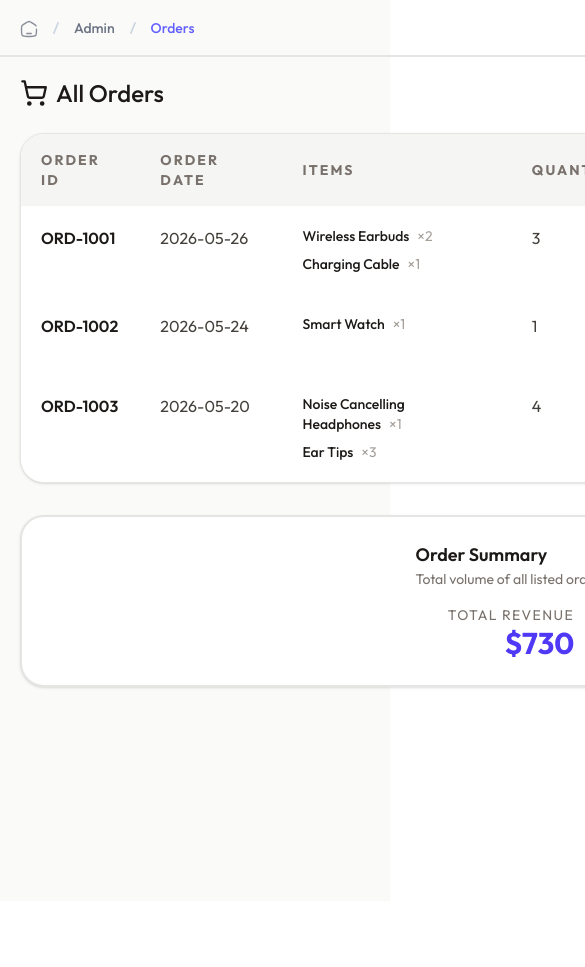
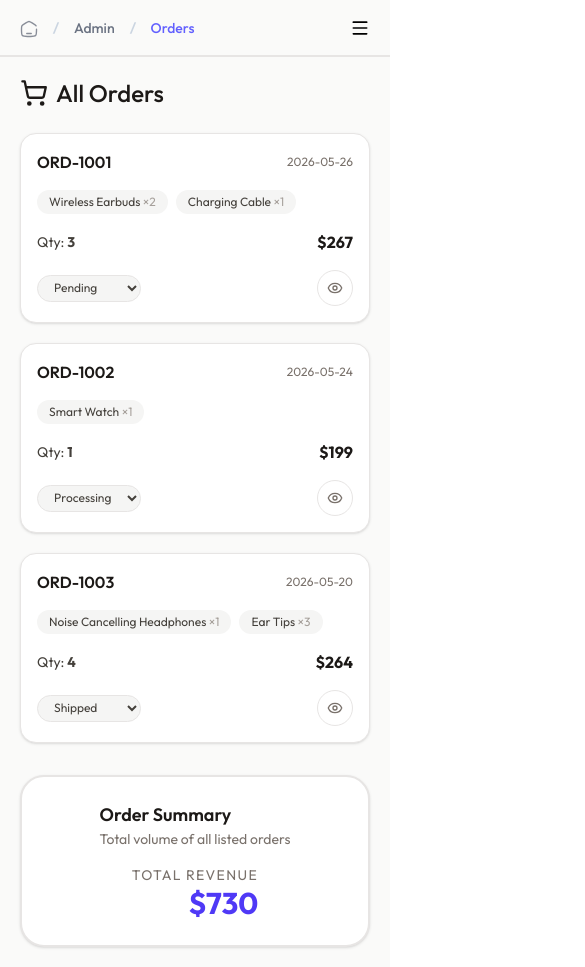
Before and after one commit to HaqueJunaid/EShop, a React (Vite) app in the folder client/: page /admin/orders in a window 390 px wide. Shown: the top 967 px of the page, 585 px wide, since content can reach past the window. Before the commit the page ends 901 px from the top, so only its background shows below. Built offline with nearby package versions, Linux system fonts and the light colour scheme.

Commit message:
Admin product page ui breakout fix

```diff
--- a/client/src/pages/Admin/Orders.tsx
+++ b/client/src/pages/Admin/Orders.tsx
@@ -59,14 +59,15 @@ const Orders = () => {
   const calcQty = (items: OrderItem[]) => items.reduce((s, it) => s + it.qty, 0);
 
   return (
-    <div className="p-5 w-full min-h-screen">
+    <div className="p-5 w-full min-h-screen overflow-x-hidden">
       <div className="flex items-center justify-start gap-2 text-stone-900 mb-6">
         <ShoppingCartIcon size={28} />
         <h1 className="text-2xl font-medium">All Orders</h1>
       </div>
 
-      <div className="overflow-x-auto rounded-3xl border border-stone-200 bg-white shadow-sm">
-        <table className="min-w-245 w-full table-auto border-separate border-spacing-y-0">
+      {/* Table for md+ screens */}
+      <div className="hidden md:block w-full overflow-x-auto rounded-3xl border border-stone-200 bg-white shadow-sm">
+        <table className="min-w-175 w-full table-auto border-separate border-spacing-y-0">
           <thead className="bg-stone-100">
             <tr className="text-left text-sm uppercase tracking-[0.15em] text-stone-500">
               <th className="px-5 py-4">Order ID</th>
@@ -80,7 +81,7 @@ const Orders = () => {
           </thead>
           <tbody>
             {orders.map((order) => (
-              <tr key={order.id} className="rounded-3xl border border-stone-100 bg-white transition">
+              <tr key={order.id} className="rounded-3xl overflow-hidden border border-stone-100 bg-white transition">
                 <td className="px-5 py-5 align-top">
                   <div className="font-semibold text-stone-900">{order.id}</div>
                 </td>
@@ -126,11 +127,55 @@ const Orders = () => {
         </table>
       </div>
 
+      {/* Card view for mobile */}
+      <div className="block md:hidden space-y-5">
+        {orders.map((order) => (
+          <div key={order.id} className="rounded-2xl border border-stone-200 bg-white p-4 shadow-sm flex flex-col gap-2">
+            <div className="flex items-center justify-between">
+              <span className="font-semibold text-stone-900">{order.id}</span>
+              <span className="text-xs text-stone-500">{order.date}</span>
+            </div>
+            <div className="flex flex-wrap gap-2 mt-2">
+              {order.items.map((it, i) => (
+                <span key={i} className="inline-block bg-stone-100 rounded-full px-3 py-1 text-xs text-stone-700">
+                  {it.name} <span className="text-stone-400">×{it.qty}</span>
+                </span>
+              ))}
+            </div>
+            <div className="flex items-center justify-between mt-2">
+              <span className="text-sm text-stone-700">Qty: <b>{calcQty(order.items)}</b></span>
+              <span className="text-base font-bold text-stone-900">${calcTotal(order.items).toLocaleString()}</span>
+            </div>
+            <div className="flex items-center justify-between mt-2">
+              <select
+                value={order.status}
+                onChange={(e) => updateStatus(order.id, e.target.value as Order["status"])}
+                className="rounded-full border border-stone-200 bg-stone-100 px-3 py-1 text-xs text-stone-700 focus:outline-none"
+              >
+                <option>Pending</option>
+                <option>Processing</option>
+                <option>Shipped</option>
+                <option>Delivered</option>
+                <option>Cancelled</option>
+              </select>
+              <button
+                type="button"
+                className="inline-flex h-9 w-9 items-center justify-center rounded-full border border-stone-200 bg-white text-stone-500 transition hover:border-stone-300 hover:text-stone-900"
+                aria-label="Show order details"
+                onClick={() => handleDetailToggle(order.id)}
+              >
+                <Eye size={16} />
+              </button>
+            </div>
+          </div>
+        ))}
+      </div>
+
       {isDetailOn && (
-        <div onClick={() => handleDetailToggle(null)} className="absolute left-0 top-0 w-full h-full z-100 bg-stone-950/10 backdrop-blur-sm"></div>
+        <div onClick={() => handleDetailToggle(null)} className="absolute left-0 top-0 w-full h-screen z-100 bg-stone-950/10 backdrop-blur-sm"></div>
       )}
       {isDetailOn && filteredProduct && (
-        <div className="fixed inset-0 z-110 flex items-center justify-center px-4 py-6">
+        <div className="w-full h-screen fixed inset-0 z-110 flex items-center justify-center px-4 py-6">
           <div className="absolute inset-0 bg-stone-950/30 backdrop-blur-sm" onClick={() => handleDetailToggle(null)} />
           <div className="relative z-10 w-full max-w-3xl overflow-hidden rounded-4xl border border-stone-200 bg-white shadow-2xl">
             <div className="flex items-start justify-between gap-4 border-b border-stone-200 px-6 py-5">
```
Lines whose indentation alone changed are shown as unchanged.
